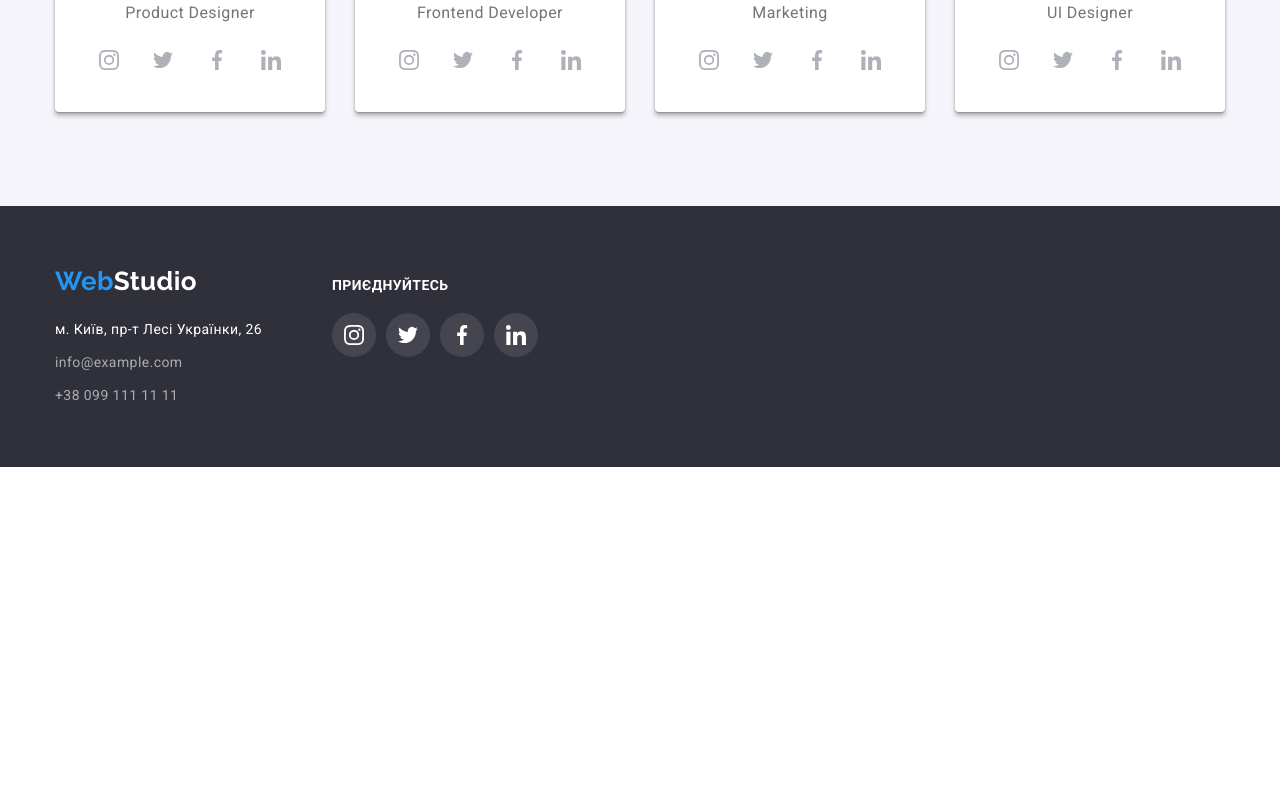
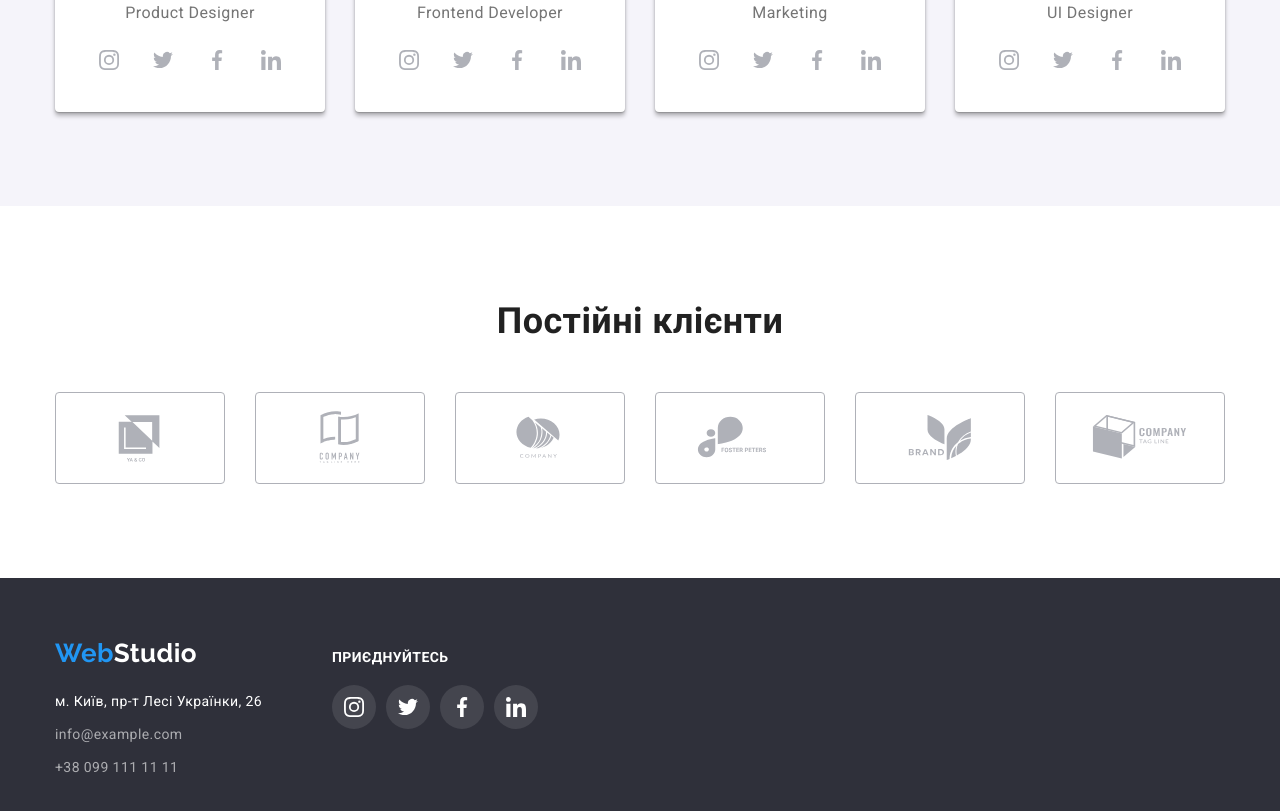
Before and after one commit to Demiurge232/goit-markup-hw-04, a plain HTML site: page index.html in a window 1280 px wide. Shown: the part 2099-2910 px from the top of the page. Before the commit the page ends 2566 px from the top, so only its background shows below. Drawn offline with nearby package versions, Linux system fonts and the light colour scheme.

Commit message:
Додавання секції "наші клієнти"

```diff
--- a/index.html
+++ b/index.html
@@ -400,6 +400,97 @@
           </ul>
         </div>
       </section>
+      <!--Постійні клієнти-->
+      <section class="client section">
+        <div class="container">
+          <h2 class="client-title">Постійні клієнти</h2>
+          <ul class="client-list list">
+            <li class="client-item">
+              <a
+                class="client-link link"
+                href=""
+                target="_blank"
+                rel="noopener noreferrer"
+                aria-label=""
+              >
+                <svg class="client-icon" width="106" height="60">
+                  <use href="./images/icons.svg#Logo"></use>
+                </svg>
+              </a>
+            </li>
+
+            <li class="client-item">
+              <a
+                class="client-link link"
+                href=""
+                target="_blank"
+                rel="noopener noreferrer"
+                aria-label=""
+              >
+                <svg class="client-icon" width="106" height="60">
+                  <use href="./images/icons.svg#Logo-1"></use>
+                </svg>
+              </a>
+            </li>
+
+            <li class="client-item">
+              <a
+                class="client-link link"
+                href=""
+                target="_blank"
+                rel="noopener noreferrer"
+                aria-label=""
+              >
+                <svg class="client-icon" width="106" height="60">
+                  <use href="./images/icons.svg#Logo-2"></use>
+                </svg>
+              </a>
+            </li>
+
+            <li class="client-item">
+              <a
+                class="client-link link"
+                href=""
+                target="_blank"
+                rel="noopener noreferrer"
+                aria-label=""
+              >
+                <svg class="client-icon" width="106" height="60">
+                  <use href="./images/icons.svg#Logo-3"></use>
+                </svg>
+              </a>
+            </li>
+
+            <li class="client-item">
+              <a
+                class="client-link link"
+                href=""
+                target="_blank"
+                rel="noopener noreferrer"
+                aria-label=""
+              >
+                <svg class="client-icon" width="106" height="60">
+                  <use href="./images/icons.svg#Logo-4"></use>
+                </svg>
+              </a>
+            </li>
+
+            <li class="client-item">
+              <a
+                class="client-link link"
+                href=""
+                target="_blank"
+                rel="noopener noreferrer"
+                aria-label=""
+              >
+                <svg class="client-icon" width="106" height="60">
+                  <use href="./images/icons.svg#Logo-5"></use>
+                </svg>
+              </a>
+            </li>
+          </ul>
+        </div>
+      </section>
     </main>
 
     <footer class="bottom-page">
```
